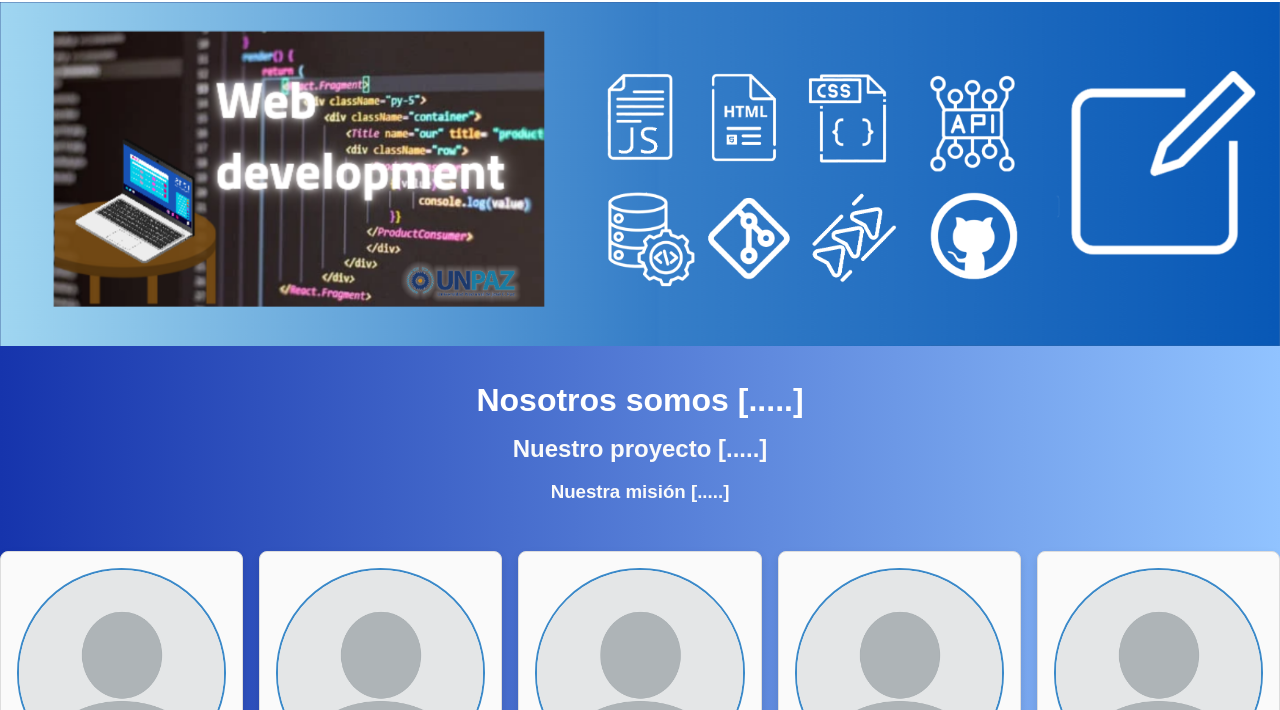
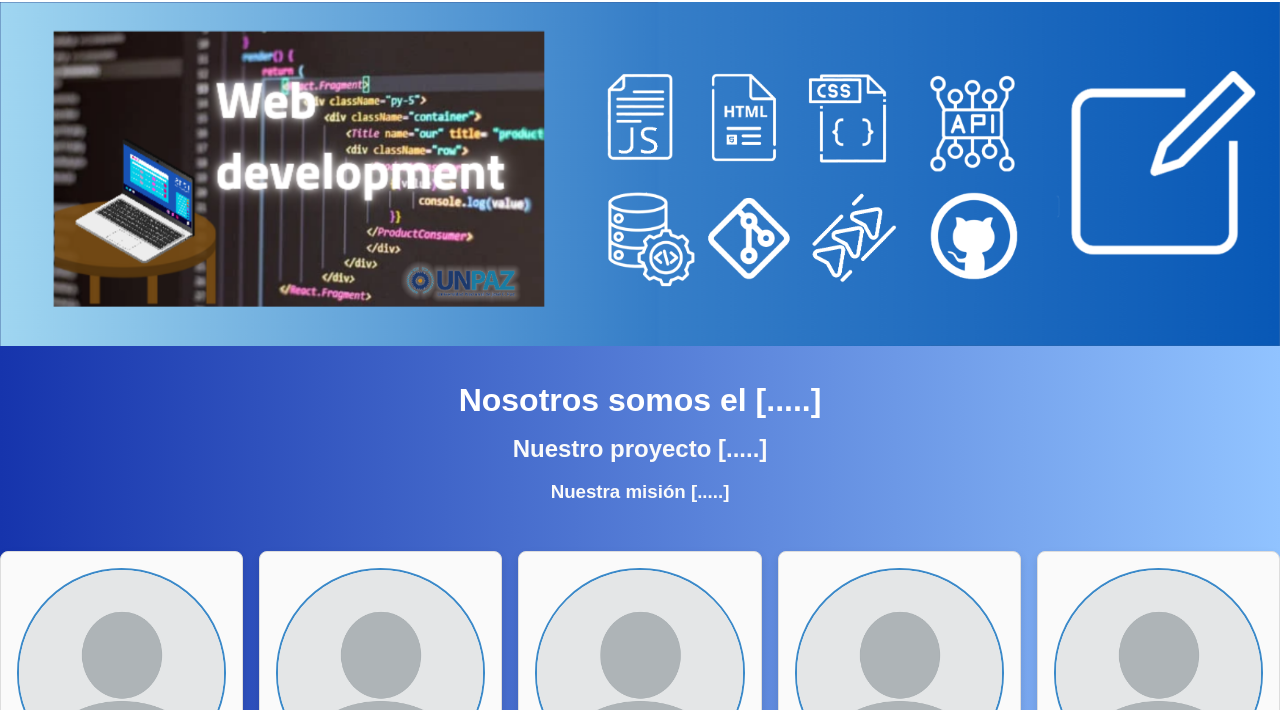
Before and after one commit to igorezequiel22/Desarrolloweb, a website: page index.html in a window 1280 px wide. Shown: the part 90-800 px from the top of the page. Drawn offline with Linux system fonts and the light colour scheme.

Commit message:
cambie el texto

```diff
--- a/index.html
+++ b/index.html
@@ -16,7 +16,7 @@
 
   <!-- Principal -->
   <div class="contenido">
-    <h1>Nosotros somos [.....]</h1>
+    <h1>Nosotros somos el [.....]</h1>
     <h2>Nuestro proyecto [.....]</h2>
     <br>
     <h3>Nuestra misión [.....]</h3>
```
